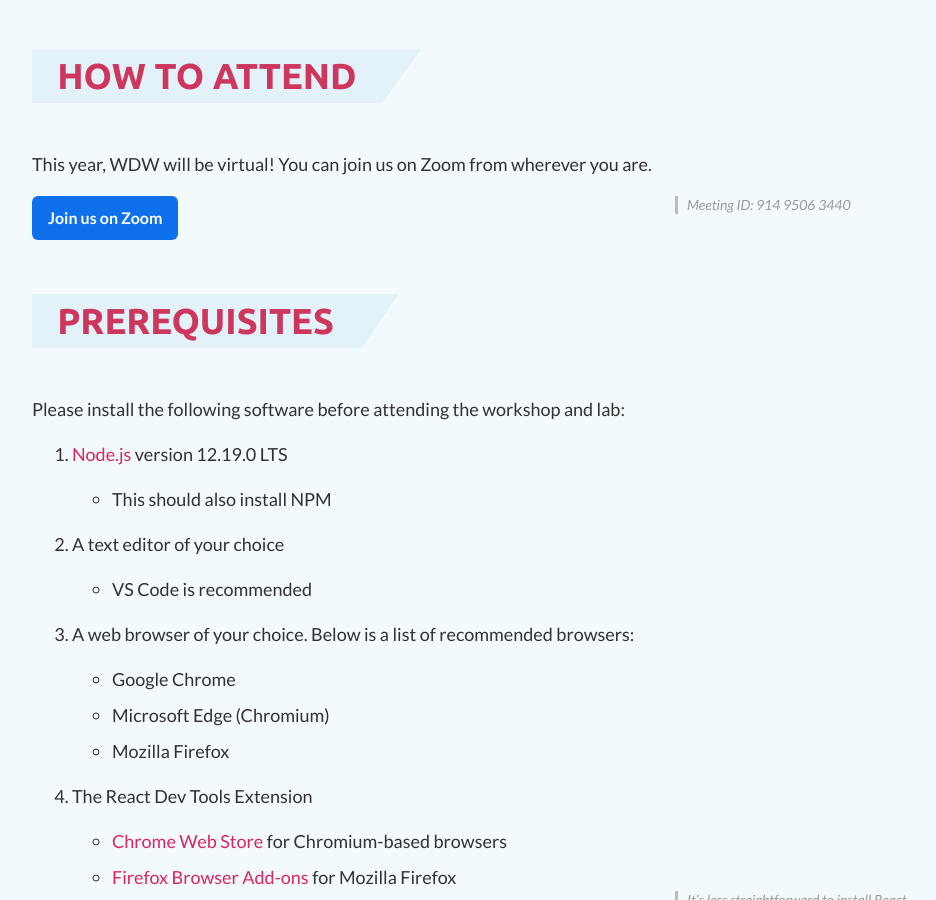
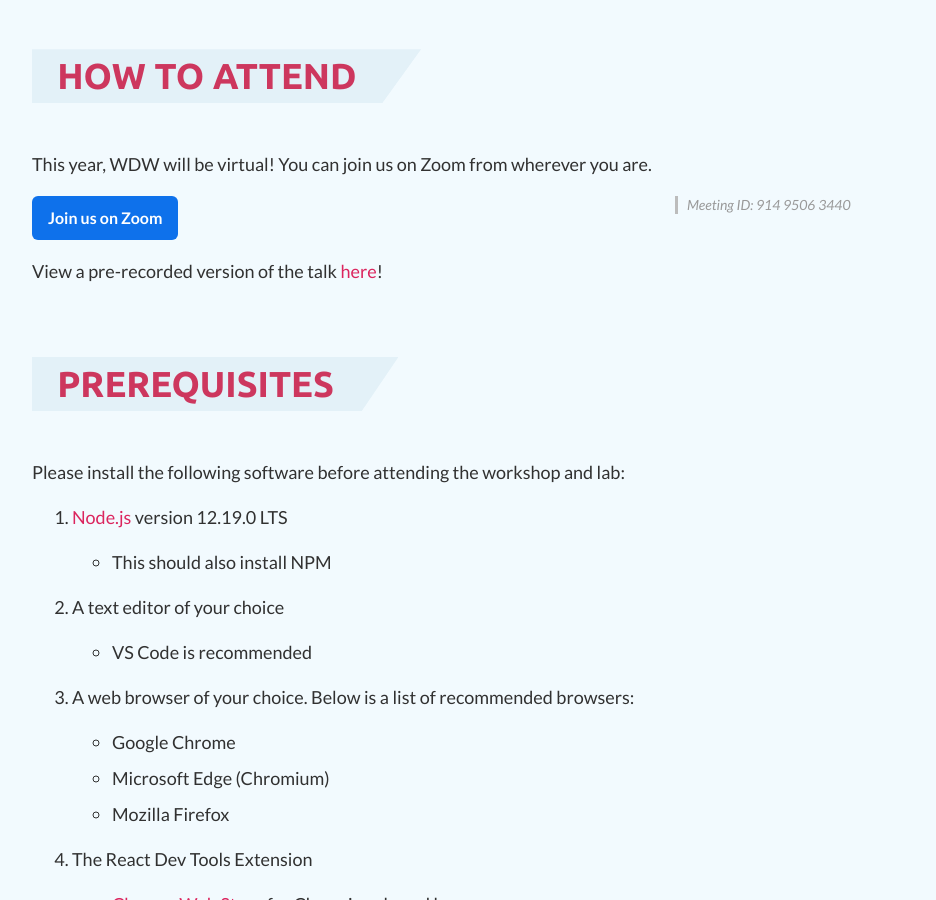
Before and after one commit to ScottyLabs/wdw, a Jekyll site: the page built from react/index.md, in a window 1280 px wide and 900 px high, scrolled down 602 px. Shown: the whole window, without its empty margins (285-1221 px from the left). Built offline with Jekyll 4.4.1, drawn with Linux system fonts in a browser that asks for light colours; nearby versions of some CDN libraries.

Commit message:
Update index.md

```diff
--- a/react/index.md
+++ b/react/index.md
@@ -20,6 +20,8 @@ join us for our React talk!
 
 This year, WDW will be virtual! You can join us on Zoom from wherever you are.
 <div class="zoom"></div>
+
+View a pre-recorded version of the talk [here](https://drive.google.com/file/d/1390KJHZ1y_49rReIXmmEcB_0ofofsBxf/view?usp=sharing)!
 
 ## Prerequisites
 
```
